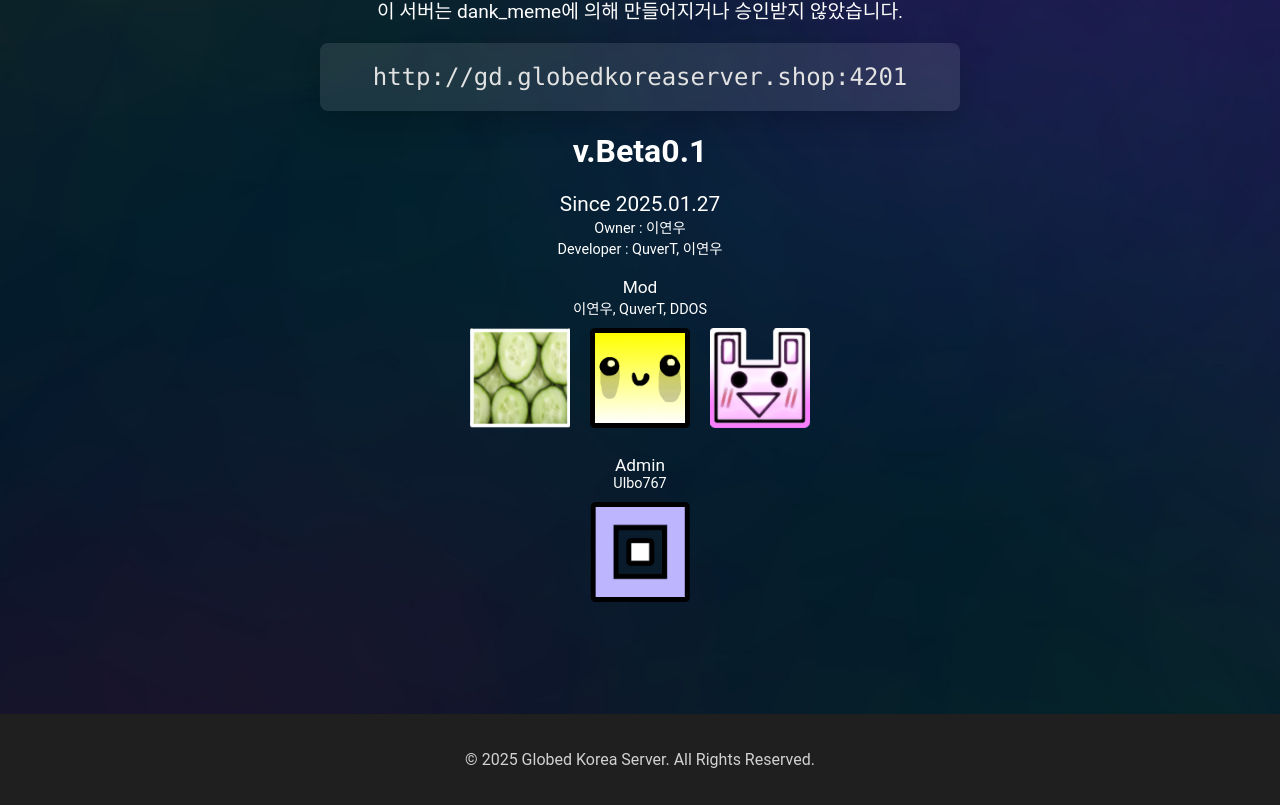
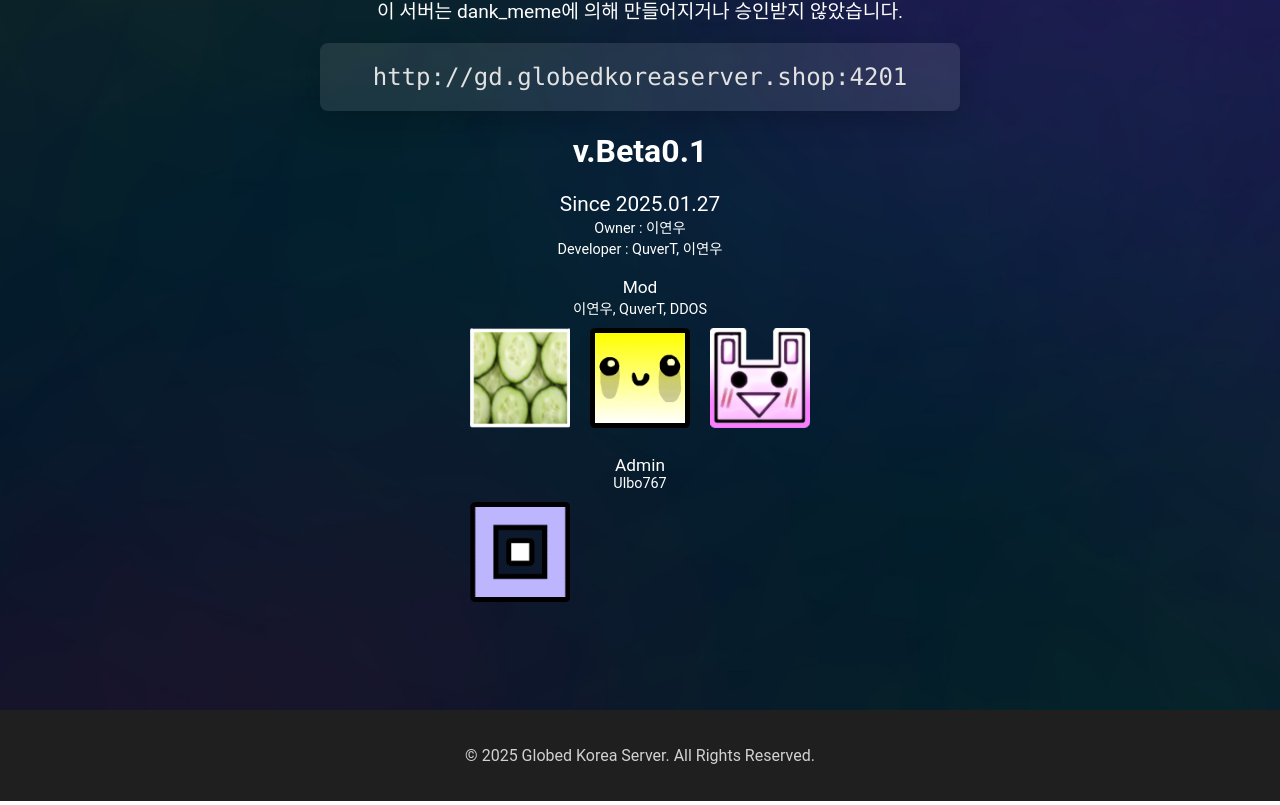
Before and after one commit to yeonu4590/globedkoreaserver, a Next.js app: page / in a window 1280 px wide. Shown: the part 959-1764 px from the top of the page. Built offline with nearby package versions, Linux system fonts and the light colour scheme.

Commit message:
커밋 메시지:

```diff
--- a/app/page.js
+++ b/app/page.js
@@ -202,12 +202,14 @@ export default function Home() {
           <br />
           <big>Admin</big> <br /> Ulbo767
           <br></br>
-          <img
-            src="./imgs/3.png"
-            width={100}
-            height={100}
+          <div
             style={{
-              margin: "10px",
+              width: 100,
+              height: 100,
+              backgroundImage: "url('./imgs/3.png')",
+              backgroundSize: "cover",
+              backgroundPosition: "center",
+              margin: 10,
             }}
           />
         </small>
```
